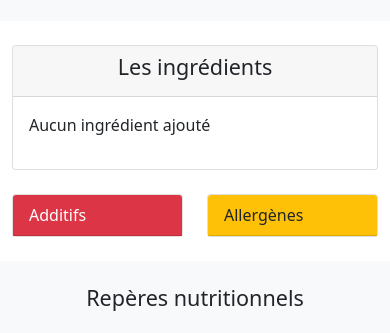
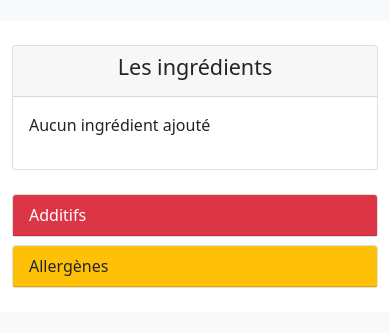
Before and after one commit to julienjego/zuka-app, a plain HTML site: page bootstrapjquery/index.html in a window 390 px wide. Shown: the part 692-1025 px from the top of the page. Drawn offline with nearby package versions, Linux system fonts and the light colour scheme; a script that the page names is missing.

Commit message:
Little adjustements

```diff
--- a/bootstrapjquery/app.js
+++ b/bootstrapjquery/app.js
@@ -94,6 +94,7 @@ $(document).ready(function () {
             .done((data) => {
                 if (data.status === 0) {
                     $("#alert-box").css("display", "block");
+                    $("#alert-scan").css("display", "none");
                 } else {
                     $("#alert-box").css("display", "none");
                     $("#alert-scan").css("display", "none");
--- a/bootstrapjquery/index.html
+++ b/bootstrapjquery/index.html
@@ -204,7 +204,7 @@
                     </div>
                 </div>
                 <div class="row justify-content-center mt-4">
-                    <div class="col-6 col-lg-4">
+                    <div class="col-12 col-md-6 col-lg-4">
                         <div class="card">
                             <div class="card-header text-white bg-danger">
                                 Additifs
@@ -215,7 +215,7 @@
                             ></ul>
                         </div>
                     </div>
-                    <div class="col-6 col-lg-4">
+                    <div class="col-12 col-md-6 col-lg-4 mt-2 mt-md-0 mt-lg-0">
                         <div class="card">
                             <div class="card-header text-dark bg-warning">
                                 Allergènes
```
